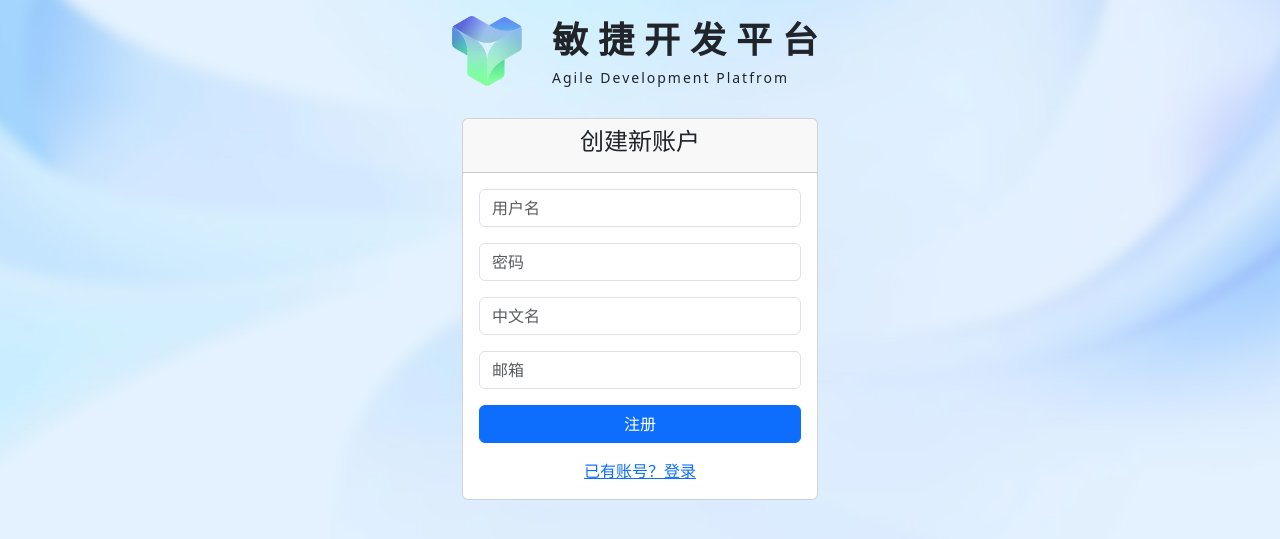
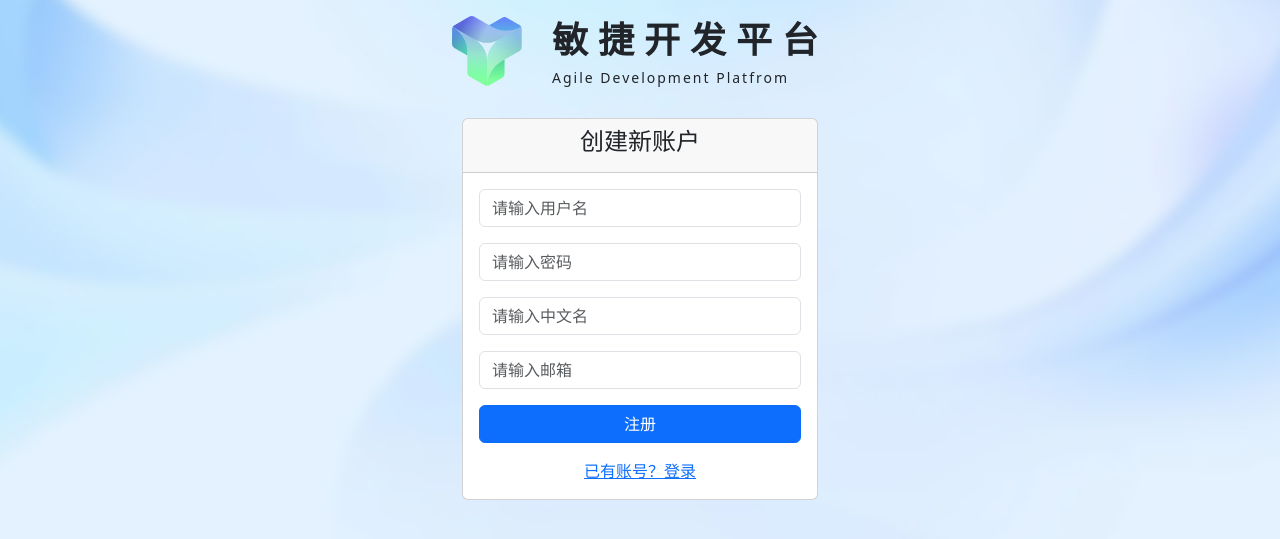
Before and after one commit to gongjieit/agile-dev, a Flask app: page /register in a window 1280 px wide. Shown: the part 171-710 px from the top of the page. Run offline with Flask 3, Linux system fonts and the light colour scheme; some libraries are stand-ins or nearby versions.

Commit message:
登录注册UI更改

```diff
--- a/config.py
+++ b/config.py
@@ -1,6 +1,6 @@
 import os
 
-MYSQL_HOST = os.environ.get('DB_HOST', 'localhost')
+MYSQL_HOST = os.environ.get('DB_HOST', '10.6.250.86')
 MYSQL_USER = os.environ.get('DB_USER', 'root')
 MYSQL_PASSWORD = os.environ.get('DB_PASSWORD', '123456')
 MYSQL_DB = os.environ.get('MYSQL_DB', 'agile_poker')
--- a/templates/login.html
+++ b/templates/login.html
@@ -35,10 +35,10 @@
                     {% endwith %}
                     <form method="post">
                         <div class="mb-3">
-                            <input type="text" class="form-control" name="name" placeholder="用户名" required>
+                            <input type="text" class="form-control" name="name" placeholder="请输入用户名" required>
                         </div>
                         <div class="mb-3">
-                            <input type="password" class="form-control" name="password" placeholder="密码" required>
+                            <input type="password" class="form-control" name="password" placeholder="请输入密码" required>
                         </div>
                         <button type="submit" class="btn btn-primary w-100">登录</button>
                     </form>
--- a/templates/register.html
+++ b/templates/register.html
@@ -34,16 +34,16 @@
                     {% endwith %}
                     <form method="post">
                         <div class="mb-3">
-                            <input type="text" class="form-control" name="name" placeholder="用户名" required>
+                            <input type="text" class="form-control" name="name" placeholder="请输入用户名" required>
                         </div>
                         <div class="mb-3">
-                            <input type="password" class="form-control" name="password" placeholder="密码" required>
+                            <input type="password" class="form-control" name="password" placeholder="请输入密码" required>
                         </div>
                          <div class="mb-3">
-                            <input type="text" class="form-control" name="nickname" placeholder="中文名" required>
+                            <input type="text" class="form-control" name="nickname" placeholder="请输入中文名" required>
                         </div>
                          <div class="mb-3">
-                            <input type="email" class="form-control" name="email" placeholder="邮箱" required>
+                            <input type="email" class="form-control" name="email" placeholder="请输入邮箱" required>
                         </div>
                         <button type="submit" class="btn btn-primary w-100">注册</button>
                     </form>
```
